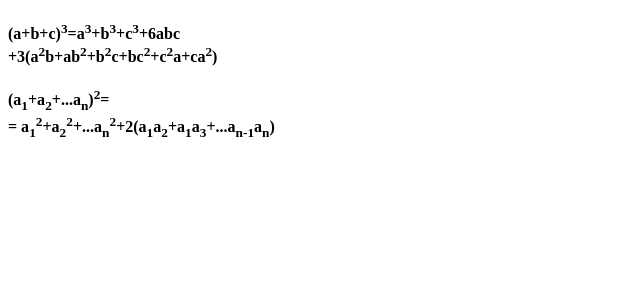
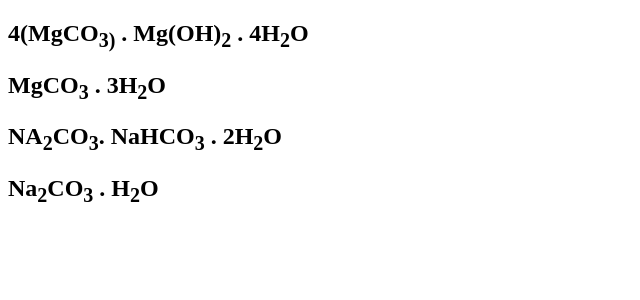
Before and after one commit to muzzamil218/react-, a React (Vite) app: page / in a window 1280 px wide. Shown: the top 300 px of the page, without its empty margins (0-640 px from the left). Built offline with nearby package versions, Linux system fonts and the light colour scheme.

Commit message:
Add files via upload

```diff
--- a/index.html
+++ b/index.html
@@ -4,7 +4,7 @@
     <meta charset="UTF-8" />
     <link rel="icon" type="image/svg+xml" href="/favicon.svg" />
     <meta name="viewport" content="width=device-width, initial-scale=1.0" />
-    <title>reactassigmnet</title>
+    <title>reactass</title>
   </head>
   <body>
     <div id="root"></div>
--- a/package.json
+++ b/package.json
@@ -1,5 +1,5 @@
 {
-  "name": "reactassigmnet",
+  "name": "reactass",
   "private": true,
   "version": "0.0.0",
   "type": "module",
--- a/src/App.jsx
+++ b/src/App.jsx
@@ -1,11 +1,15 @@
 import First from "./components/First";
-import Second from "./components/Second";
+import Second from "./components/second";
+import Third from "./components/Third";
+import Forth from "./components/Forth";
 
 export default function App(){
     return(
         <>
         <First/>
         <Second/>
+        <Third/>
+        <Forth/>
         </>
     );
 }
--- a/src/components/First.jsx
+++ b/src/components/First.jsx
@@ -1,10 +1,9 @@
-export default function First(){
+export default function First (){
     return(
         <>
-       <h4>(a+b+c)<sup>3</sup>=a<sup>3</sup>+b<sup>3</sup>+c<sup>3</sup>+6abc
-       <br></br>
-                +3(a<sup>2</sup>b+ab<sup>2</sup>+b<sup>2</sup>c+bc<sup>2</sup>
-                +c<sup>2</sup>a+ca<sup>2</sup>)</h4>
+         <h2>4(MgCO<sub>3)</sub> .
+    Mg(OH)<sub>2</sub> .
+    4H<sub>2</sub>O</h2>
         </>
     );
 }
--- /dev/null
+++ b/src/components/Forth.jsx
@@ -0,0 +1,8 @@
+export default function Forth(){
+    return(
+        <>
+         <h2> Na<sub>2</sub>CO<sub>3</sub> .
+    H<sub>2</sub>O </h2>
+        </>
+    );
+}
--- a/src/components/Second.jsx
+++ b/src/components/Second.jsx
@@ -1,9 +1,8 @@
-export default function Second(){
+export default function Second (){
     return(
-        <>
-        <h4>(a<sub>1</sub>+a<sub>2</sub>+...a<sub>n</sub>)<sup>2</sup>= <br></br>
-= a<sub>1</sub><sup>2</sup>+a<sub>2</sub><sup>2</sup>+...a<sub>n</sub><sup>2</sup>
-+2(a<sub>1</sub>a<sub>2</sub>+a<sub>1</sub>a<sub>3</sub>+...a<sub>n-1</sub>a<sub>n</sub>)</h4>
-        </>
+  <>
+    <h2>MgCO<sub>3</sub> .
+    3H<sub>2</sub>O</h2>
+   </>
     );
 }
--- /dev/null
+++ b/src/components/Third.jsx
@@ -0,0 +1,9 @@
+export default function Third(){
+    return(
+        <>
+        <h2> NA<sub>2</sub>CO<sub>3</sub>.
+    NaHCO<sub>3</sub> .
+    2H<sub>2</sub>O</h2>
+        </>
+    );
+}
```
Also changed, not shown: 1 other file (tests, documents, lock files or other folders).
